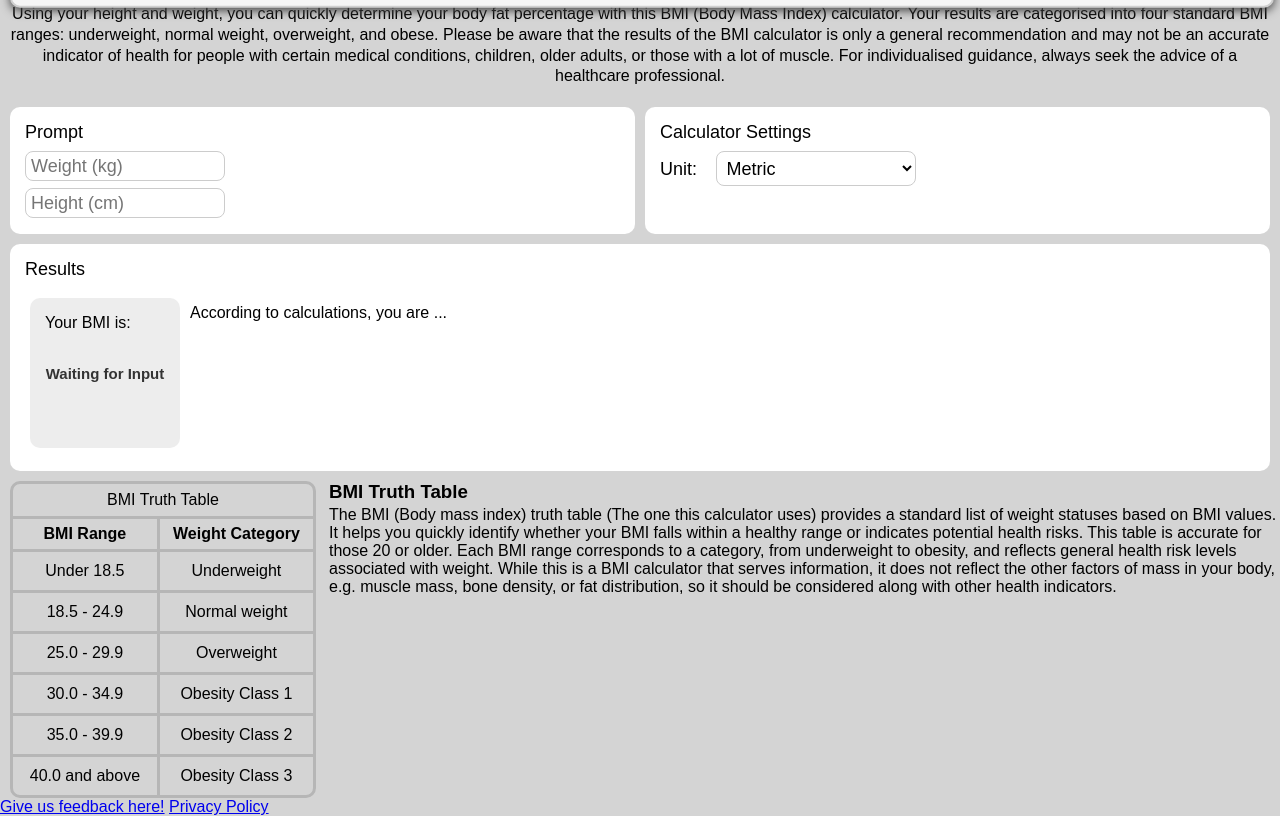
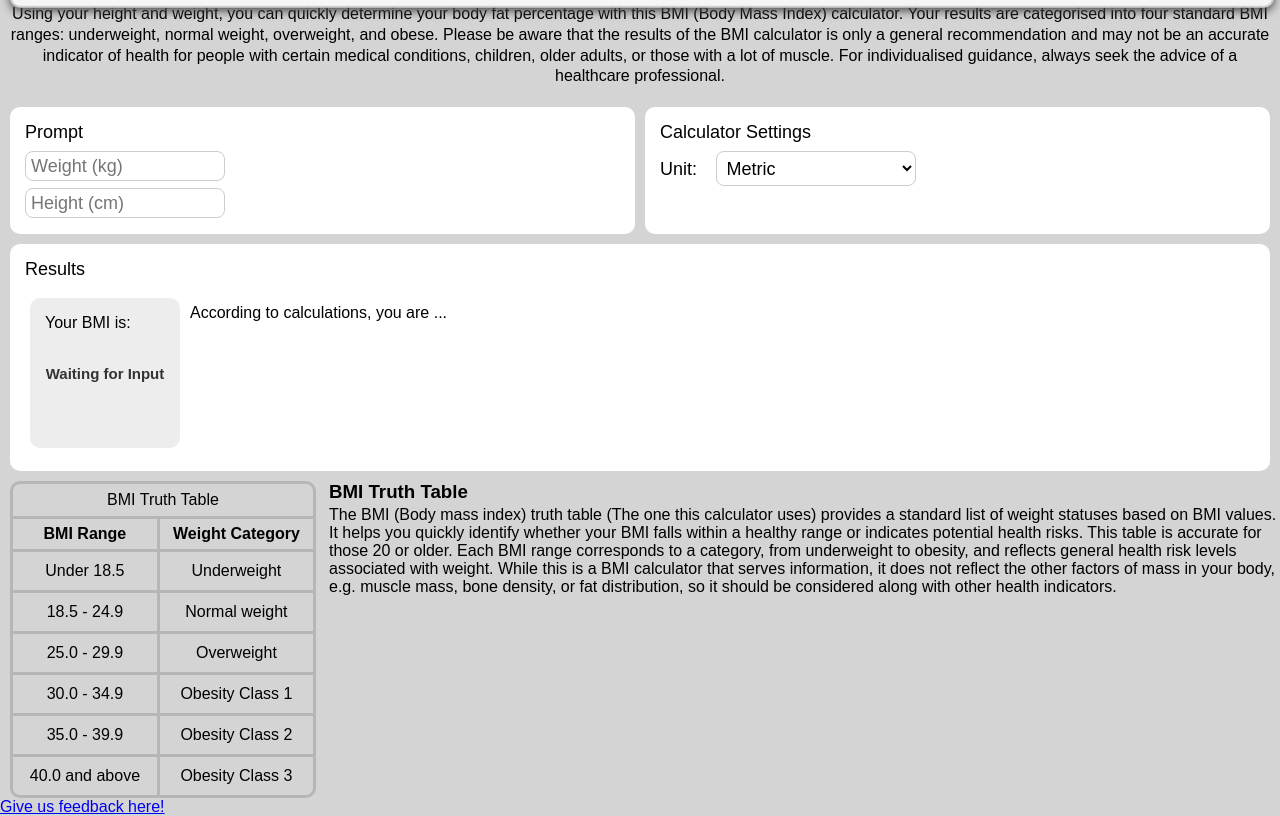
Before and after one commit to david-li26/david-li26.github.io, a plain HTML site: page bmi-calculator.html in a window 1280 px wide. Shown: the part 61-877 px from the top of the page. Drawn offline with Linux system fonts and the light colour scheme; a web font is replaced by a local one.

Commit message:
Minor Changes

```diff
--- a/bmi-calculator.html
+++ b/bmi-calculator.html
@@ -126,6 +126,5 @@
         <p>Although BMI is not a perfect metric, e.g. does not take into consideration bone density, muscle mass, or the distribution of fat, it is still a helpful screening tool for evaluating overall healthcare professional.</p>
     </div>-->
     <a href="https://docs.google.com/forms/d/e/1FAIpQLScDPROCvYMEPjvWvIFCUYrTuX-imn3prUCJd84Rm8uEttPmEg/viewform?usp=sharing&ouid=101002814000643322588">Give us feedback here!</a>
-    <a href="legal/privacypolicy.html">Privacy Policy</a>
 </body>
 </html>
```
